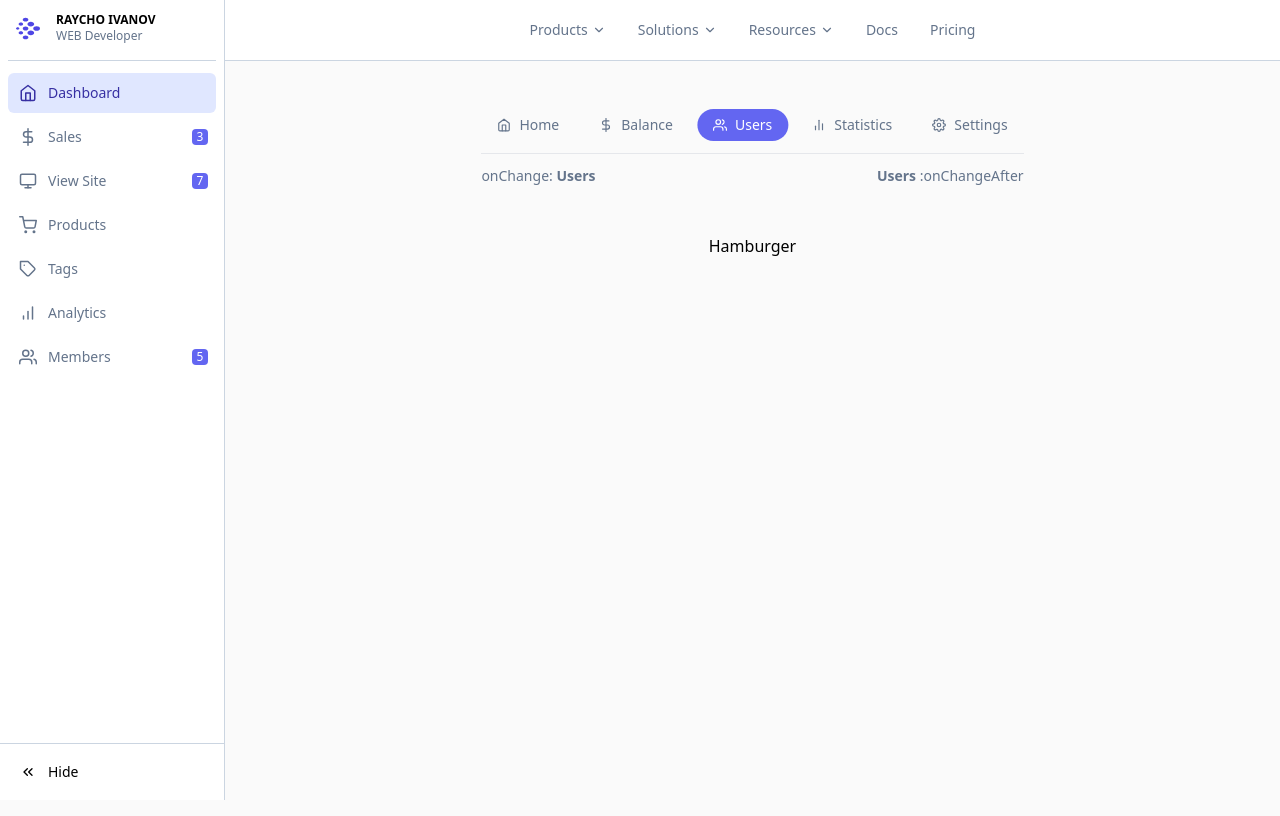
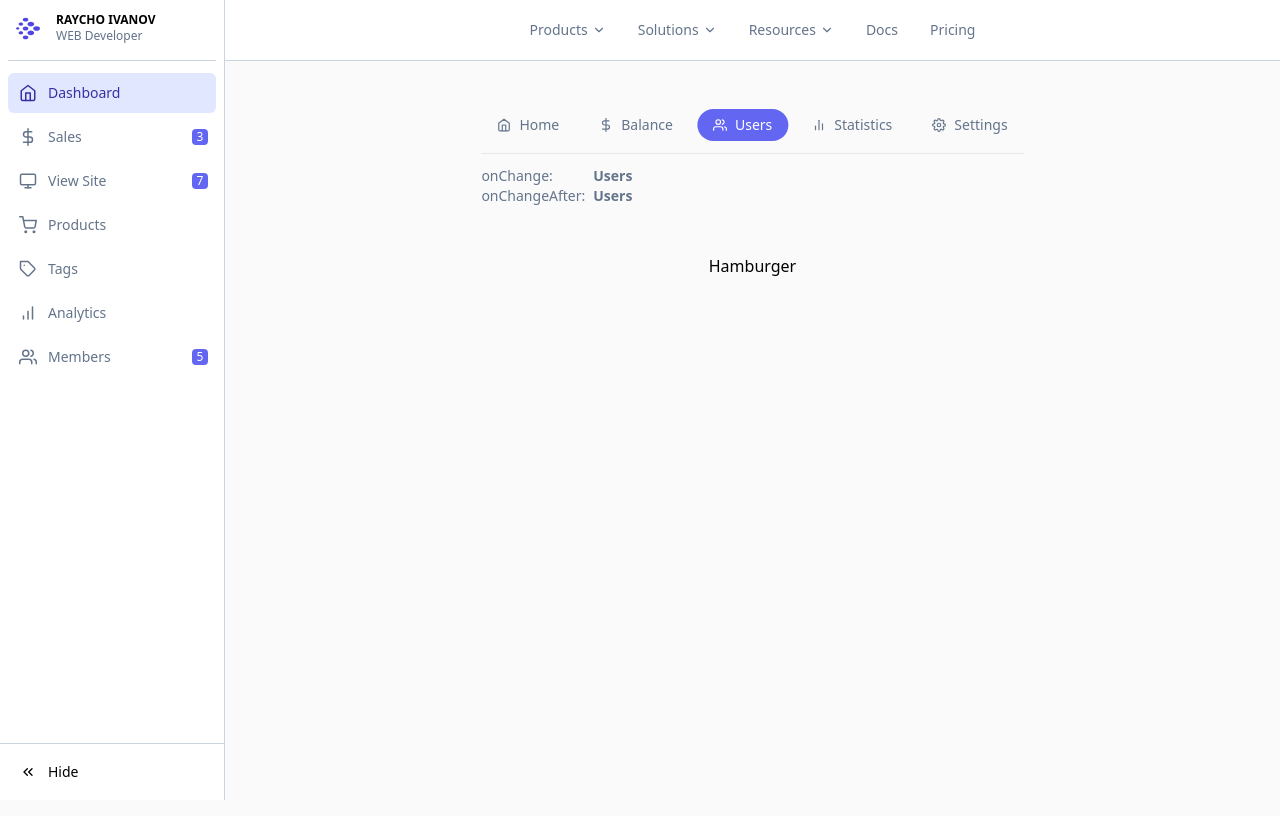
Before and after one commit to rastiv/react-navigations, a React (Vite) app: page / in a window 1280 px wide. Shown: the top 816 px of the page. Built offline with nearby package versions, Linux system fonts and the light colour scheme.

Commit message:
use grid instaed flex

```diff
--- a/src/App.jsx
+++ b/src/App.jsx
@@ -42,19 +42,13 @@ function App() {
               onChangeAfter={setActiveTabAfter}
             />
             <hr className="my-3" />
-            <div className="flex justify-between gap-4 text-sm text-slate-500">
-              <div>
-                onChange:{" "}
-                <strong>
-                  {TABS.find((tab) => tab.id === activeTab)?.label}
-                </strong>
-              </div>
-              <div>
-                <strong>
-                  {TABS.find((tab) => tab.id === activeTabAfter)?.label}
-                </strong>{" "}
-                :onChangeAfter
-              </div>
+            <div className="grid grid-cols-[auto_1fr] gap-x-2 text-sm text-slate-500">
+              <span>onChange:</span>
+              <strong>{TABS.find((tab) => tab.id === activeTab)?.label}</strong>
+              <span>onChangeAfter:</span>
+              <strong>
+                {TABS.find((tab) => tab.id === activeTabAfter)?.label}
+              </strong>
             </div>
           </motion.div>
 
```
